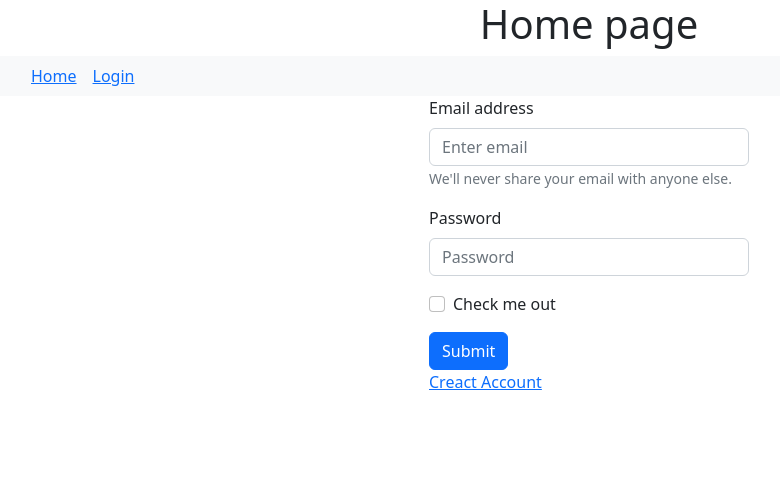
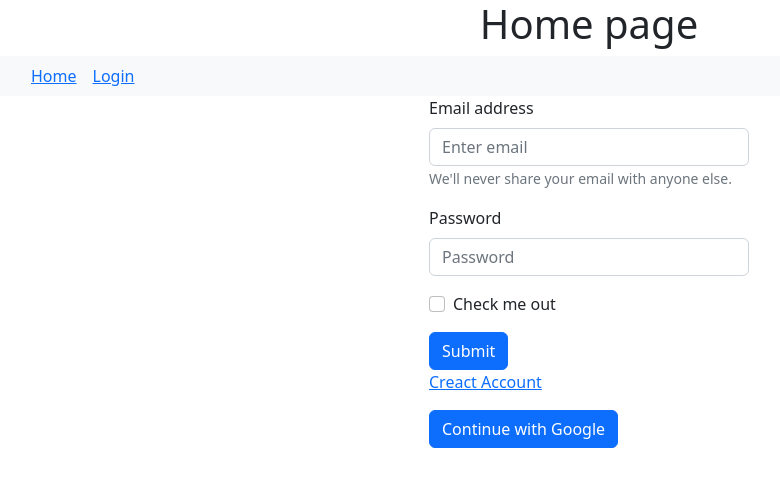
Before and after one commit to ahbab1995/login-auth, a React (Create React App) app: page /login in a window 1280 px wide. Shown: the top 486 px of the page, without its empty margins (51-831 px from the left). Built offline with nearby package versions, Linux system fonts and the light colour scheme.

Commit message:
login and signup page new code added

```diff
--- a/package.json
+++ b/package.json
@@ -3,6 +3,7 @@
   "version": "0.1.0",
   "private": true,
   "dependencies": {
+    "@fortawesome/fontawesome-svg-core": "^6.1.2",
     "@testing-library/jest-dom": "^5.16.5",
     "@testing-library/react": "^13.3.0",
     "@testing-library/user-event": "^13.5.0",
--- a/src/Components/Login/Login.js
+++ b/src/Components/Login/Login.js
@@ -26,6 +26,7 @@ const Login = () => {
         </Button>
       </Form>
       <Link to="/signup">Creact Account</Link>
+      <Button className="mt-3 d-flex "> Continue with Google</Button>
     </div>
   );
 };
```
Also changed, not shown: 1 other file (tests, documents, lock files or other folders).
